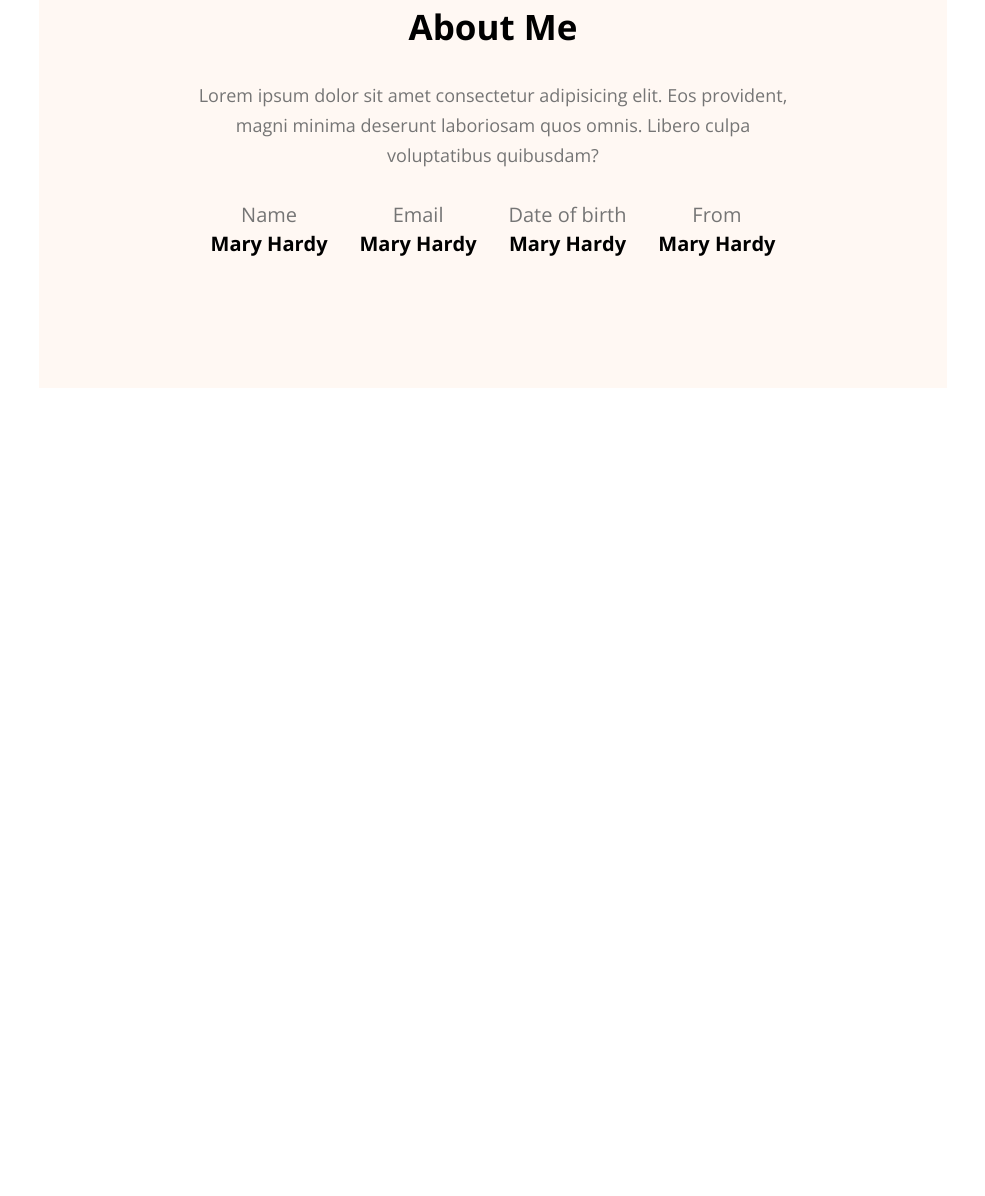
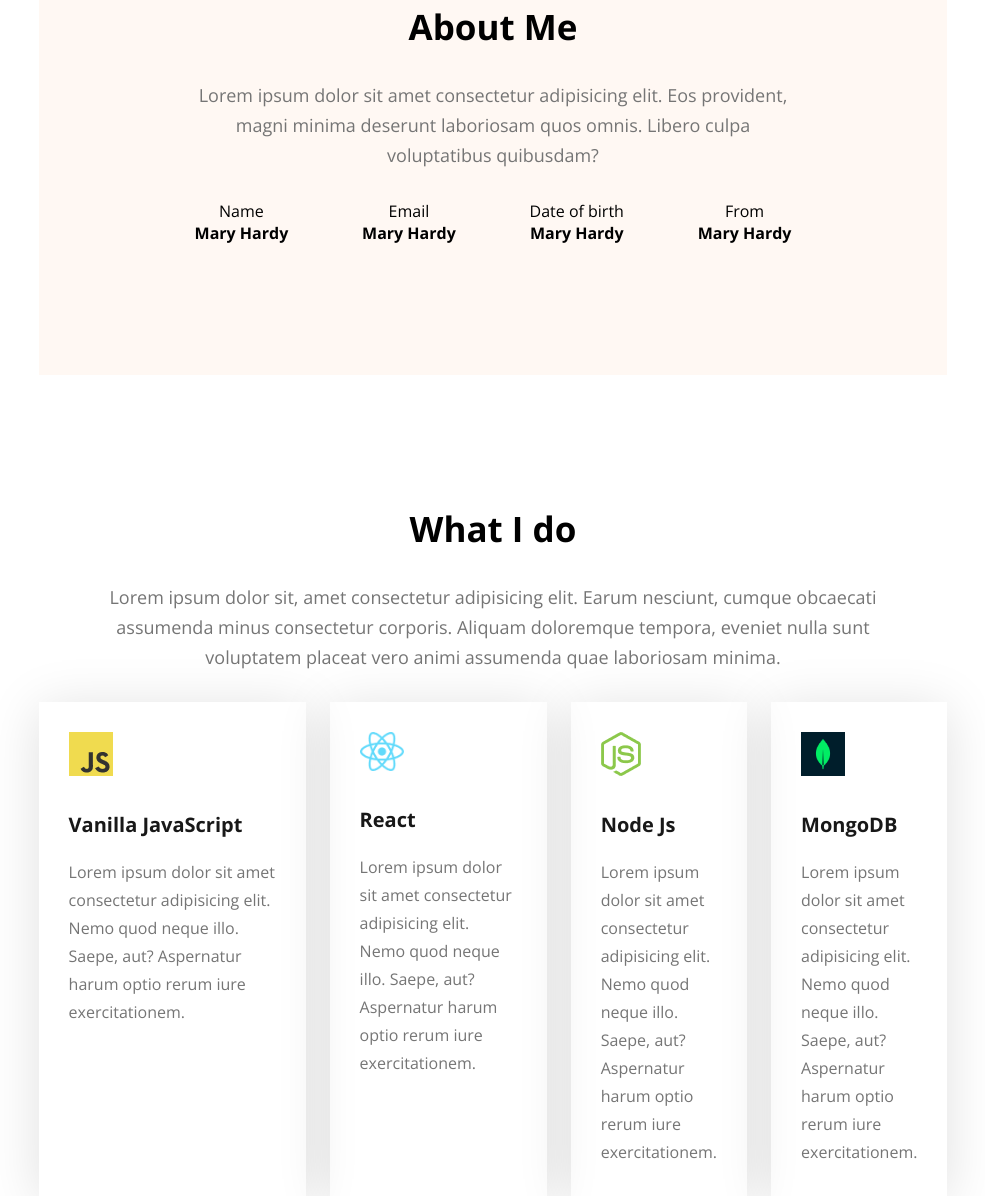
Before and after one commit to Joynal16/portfolio, a plain HTML site: page index.html in a window 1280 px wide. Shown: the part 1092-2288 px from the top of the page, without its empty margins (147-1132 px from the left). Before the commit the page ends 1480 px from the top, so only its background shows below. Drawn offline with nearby package versions, Linux system fonts and the light colour scheme.

Commit message:
again updated

```diff
--- a/index.html
+++ b/index.html
@@ -10,6 +10,7 @@
 <link rel="stylesheet" href="style/portfolio.css">
 </head>
 <body class="font-open-sans">
+
     <header>
         <nav>
             <div class="logo">
@@ -68,5 +69,45 @@
         </div>
 
     </section>
+
+    <section id="skills">
+        <div class="skills-container">
+            <div class="section-heading">
+                <h2>What I do</h2>
+                <p>Lorem ipsum dolor sit, amet consectetur adipisicing elit. Earum nesciunt, cumque obcaecati assumenda minus consectetur corporis. Aliquam doloremque tempora, eveniet nulla sunt voluptatem placeat vero animi assumenda quae laboriosam minima.</p>
+            </div>
+
+            <div class="skill-box">
+                <div class="skill-card">
+                    <img src="images/icons/js.png" alt="">
+                    <h3>Vanilla JavaScript</h3>
+                    <p>Lorem ipsum dolor sit amet consectetur adipisicing elit. Nemo quod neque illo. Saepe, aut? Aspernatur harum optio rerum iure exercitationem.</p>
+                </div>
+                <div class="skill-box">
+                <div class="skill-card">
+                    <img src="images/icons/react.png" alt="">
+                    <h3>React</h3>
+                    <p>Lorem ipsum dolor sit amet consectetur adipisicing elit. Nemo quod neque illo. Saepe, aut? Aspernatur harum optio rerum iure exercitationem.</p>
+                </div>
+                <div class="skill-box">
+                <div class="skill-card">
+                    <img src="images/icons/nodejs.png" alt="">
+                    <h3>Node Js</h3>
+                    <p>Lorem ipsum dolor sit amet consectetur adipisicing elit. Nemo quod neque illo. Saepe, aut? Aspernatur harum optio rerum iure exercitationem.</p>
+                </div>
+                <div class="skill-box">
+                <div class="skill-card">
+                    <img src="images/icons/mongo.png" alt="">
+                    <h3>MongoDB</h3>
+                    <p>Lorem ipsum dolor sit amet consectetur adipisicing elit. Nemo quod neque illo. Saepe, aut? Aspernatur harum optio rerum iure exercitationem.</p>
+                </div>
+
+            </div>
+        </div>
+
+    </section>
+
+
+
 </body>
 </html>
--- a/style/portfolio.css
+++ b/style/portfolio.css
@@ -16,6 +16,7 @@
 .section-heading{
     max-width: 827px;
     text-align: center;
+    margin: 0 auto;
 }
 .section-heading h2{
     font-size: 35px;
@@ -118,15 +119,36 @@ nav .menu a{
 }
 #about .about-container .about-info{
     display: flex;
-    justify-content: space-around;
+    justify-content: space-between;
 }
-.about-info .info-card p{
+#skills{
+    padding-top: 130px;
+}
+#skills .skills-container{
+    width: 71%;
+    max-width: 1140px;
+    margin: 0 auto;
+}
+#skills .skill-box{
+    display: flex;
+    gap: 24px;
+}
+.skill-box .skill-card{
+    padding: 30px;
+    box-shadow: 0 6px 50px 0 #00000020;
+    max-width: 267px;
+}
+.skill-card img{
+    max-width: 44px;
+    margin-bottom: 30px;
+}
+.skill-card h3{
     font-size: 20px;
-    line-height: 30px;
+    color: #181818;
+    margin-bottom: 20px;
+}
+.skill-card p{
+    font-size: 16px;
     color: #757575;
-
+    line-height: 28px;
 }
-.about-info .info-card h4{
-    font-size: 20px;
-
-}
```
